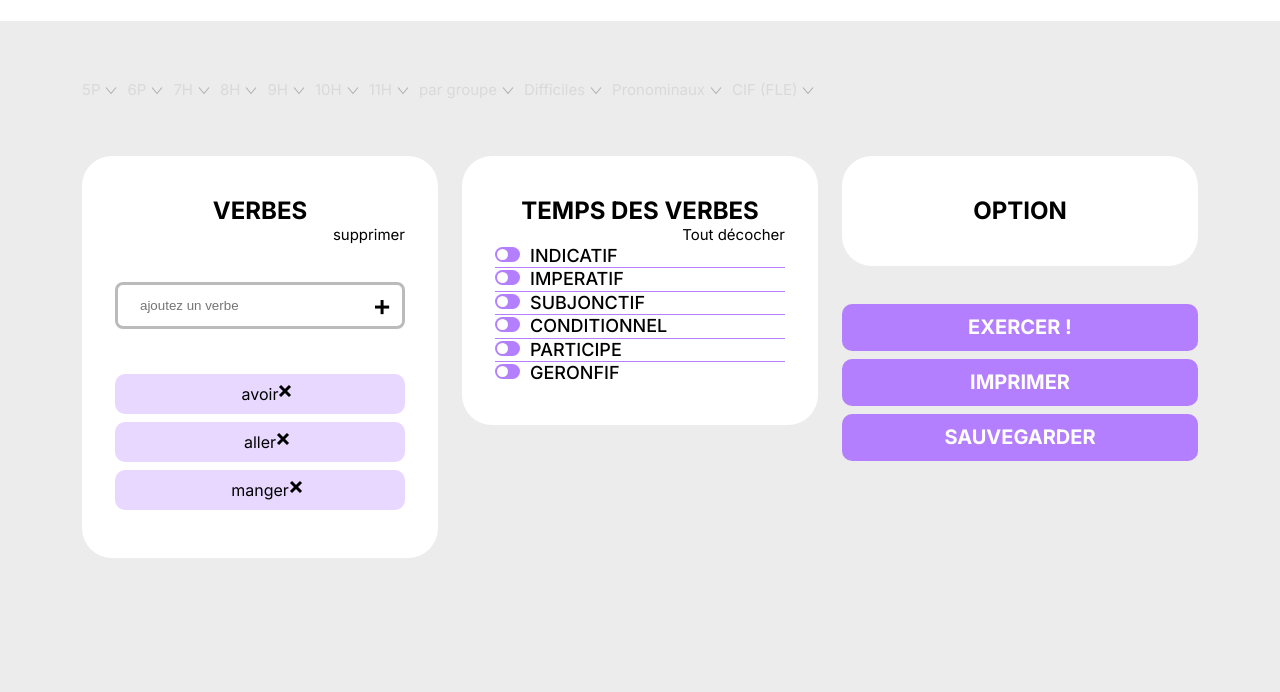
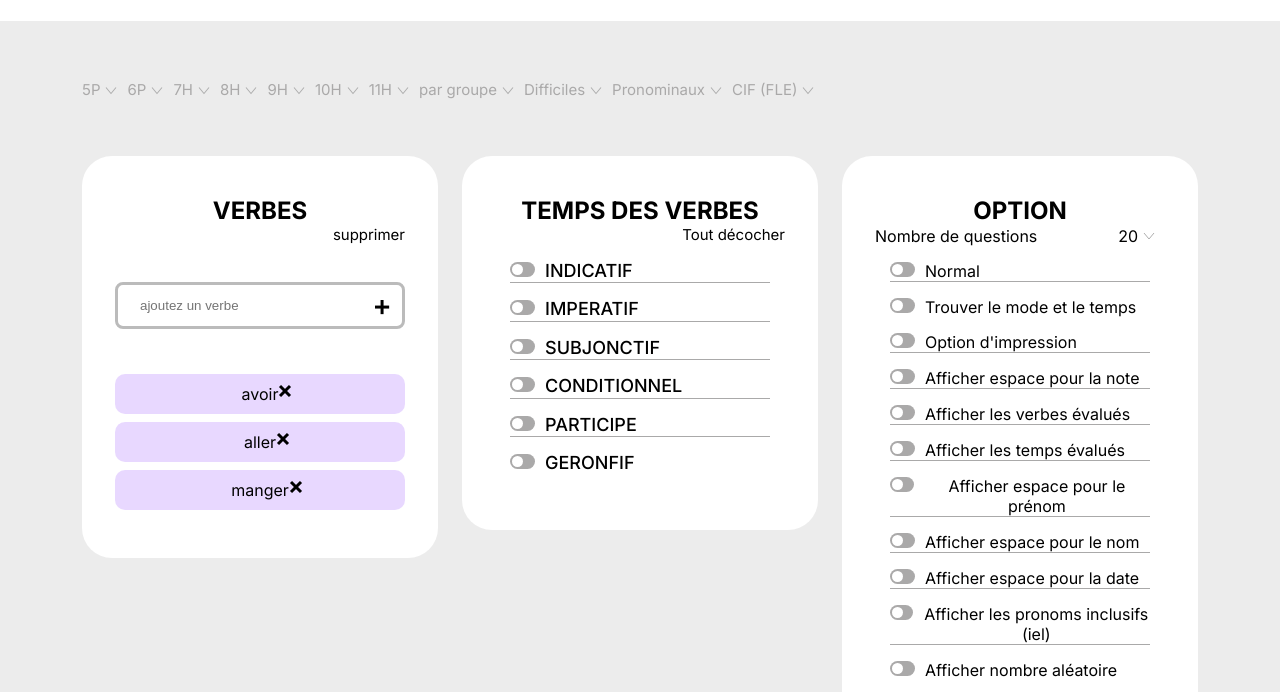
Before and after one commit to JeanneSciboz/tatitotu, a website built with Parcel: page src/index.html in a window 1280 px wide. Shown: the part 85-777 px from the top of the page. Built offline with nearby package versions, Linux system fonts and the light colour scheme.

Commit message:
ajout du select des nbr de questions

```diff
--- a/src/index.html
+++ b/src/index.html
@@ -322,6 +322,115 @@
         <div class="col-4">
           <div class="card">
             <h2>Option</h2>
+            <div class="card-dropdown">
+              <p>Nombre de questions</p>
+              <div class="class-item">
+                <div class="class-title">
+                  <p>20</p>
+                  <img
+                    class="class-arrow"
+                    src="/img/fleche.svg"
+                    alt="Une flèche"
+                  />
+                </div>
+                <ul class="class-dropdown">
+                  <li>5</li>
+                  <div class="class-line"></div>
+                  <li>10</li>
+                  <div class="class-line"></div>
+                  <li>20</li>
+                  <div class="class-line"></div>
+                  <li>30</li>
+                  <div class="class-line"></div>
+                  <li>40</li>
+                  <div class="class-line"></div>
+                  <li>50</li>
+                </ul>
+              </div>
+            </div>
+            <div>
+              <label class="switch">
+                <input type="checkbox" />
+                <div class="switch-wrapper">
+                  <div class="switch-inner"></div>
+                </div>
+                Normal
+              </label>
+              <label class="switch">
+                <input type="checkbox" />
+                <div class="switch-wrapper">
+                  <div class="switch-inner"></div>
+                </div>
+                Trouver le mode et le temps
+              </label>
+            </div>
+            <label class="switch">
+              <input type="checkbox" />
+              <div class="switch-wrapper">
+                <div class="switch-inner"></div>
+              </div>
+              Option d'impression
+            </label>
+            <label class="switch">
+              <input type="checkbox" />
+              <div class="switch-wrapper">
+                <div class="switch-inner"></div>
+              </div>
+              Afficher espace pour la note
+            </label>
+            <label class="switch">
+              <input type="checkbox" />
+              <div class="switch-wrapper">
+                <div class="switch-inner"></div>
+              </div>
+              Afficher les verbes évalués
+            </label>
+            <label class="switch">
+              <input type="checkbox" />
+              <div class="switch-wrapper">
+                <div class="switch-inner"></div>
+              </div>
+              Afficher les temps évalués
+            </label>
+            <label class="switch">
+              <input type="checkbox" />
+              <div class="switch-wrapper">
+                <div class="switch-inner"></div>
+              </div>
+              Afficher espace pour le prénom
+            </label>
+            <label class="switch">
+              <input type="checkbox" />
+              <div class="switch-wrapper">
+                <div class="switch-inner"></div>
+              </div>
+              Afficher espace pour le nom
+            </label>
+            <label class="switch">
+              <input type="checkbox" />
+              <div class="switch-wrapper">
+                <div class="switch-inner"></div>
+              </div>
+              Afficher espace pour la date
+            </label>
+            <label class="switch">
+              <input type="checkbox" />
+              <div class="switch-wrapper">
+                <div class="switch-inner"></div>
+              </div>
+              Afficher les pronoms inclusifs (iel)
+            </label>
+            <label class="switch">
+              <input type="checkbox" />
+              <div class="switch-wrapper">
+                <div class="switch-inner"></div>
+              </div>
+              Afficher nombre aléatoire
+            </label>
+            <div>
+              Permet de retrouver plus facilement quel corrigé va avec quel
+              questionnaires
+            </div>
           </div>
           <div class="button">Exercer !</div>
           <div class="button">Imprimer</div>
--- a/src/scss/_base.scss
+++ b/src/scss/_base.scss
@@ -5,7 +5,7 @@
 :root {
   --white: #fff;
   --grey: #ececec;
-  --darkgrey: #d9d9d9;
+  --darkgrey: #aaa9a9;
   --purple: #b47fff;
 }
 
@@ -48,6 +48,7 @@ video {
 h2 {
   font-weight: 700;
   text-transform: uppercase;
+  margin-bottom: 0;
 }
 
 /* ====================================
--- a/src/scss/main.scss
+++ b/src/scss/main.scss
@@ -2,11 +2,11 @@
 @import "layout";
 @import "modules/example";
 @import "bootstrap/scss/bootstrap-grid";
-@import "modules/card";
 @import "modules/title";
 @import "modules/text-field";
 @import "modules/class";
 @import "modules/action";
+@import "modules/card";
 @import "modules/card-verb";
 @import "modules/button";
 @import "modules/checkbox";
--- a/src/scss/modules/_card.scss
+++ b/src/scss/modules/_card.scss
@@ -6,3 +6,13 @@
   margin-top: 40px;
   margin-bottom: 38px;
 }
+
+.card-dropdown {
+  display: flex;
+  flex-direction: row;
+  justify-content: space-between;
+
+  .class-item {
+    padding-top: 0;
+  }
+}
--- a/src/scss/modules/_checkbox.scss
+++ b/src/scss/modules/_checkbox.scss
@@ -3,7 +3,8 @@
   gap: 10px;
   align-items: baseline;
   flex-direction: row;
-  border-bottom: 1px solid var(--purple);
+  border-bottom: 1px solid var(--darkgrey);
+  margin: 15px;
   &:last-of-type {
     border-bottom: none;
   }
@@ -19,8 +20,9 @@
   width: 25px;
   height: 15px;
   border-radius: 10px;
-  background: var(--purple);
+  background: var(--darkgrey);
   padding: 2px;
+  transition: background 0.3s;
 }
 
 .switch-inner {
@@ -35,6 +37,10 @@ input:checked + .switch-wrapper .switch-inner {
   margin-left: 10px;
 }
 
+input:checked + .switch-wrapper {
+  background: var(--purple);
+}
+
 .switch input {
   display: none;
 }
--- a/src/scss/modules/_class.scss
+++ b/src/scss/modules/_class.scss
@@ -24,7 +24,7 @@ fieldset {
   border-radius: 8px;
   color: black;
   border-radius: 6px;
-  border: 1px solid;
+  border: 1px solid var(--darkgrey);
   list-style: none;
   white-space: nowrap;
 }
```
Also changed, not shown: 2 other files.
